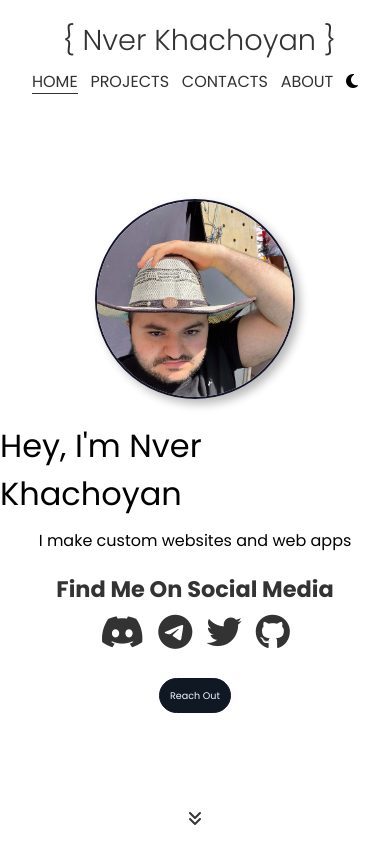
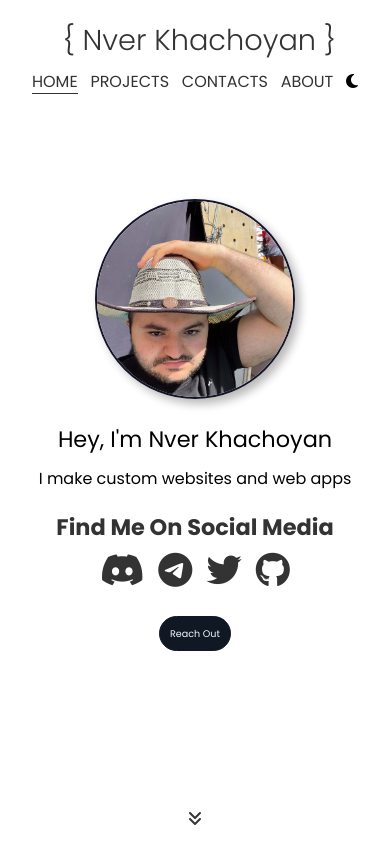
Before and after one commit to nverkhachoyan/portfolio, a React (Vite) app: page / in a window 390 px wide. Shown: the top 844 px of the page. Built offline with nearby package versions, Linux system fonts and the light colour scheme.

Commit message:
adjusted header font for mobile

```diff
--- a/src/components/Header.css
+++ b/src/components/Header.css
@@ -171,4 +171,8 @@
     .arrow-down {
         font-size: 1em;
     }
+    .header-greeting {
+        font-weight: 400;
+        font-size: 1.4rem;
+    }
 }
```
